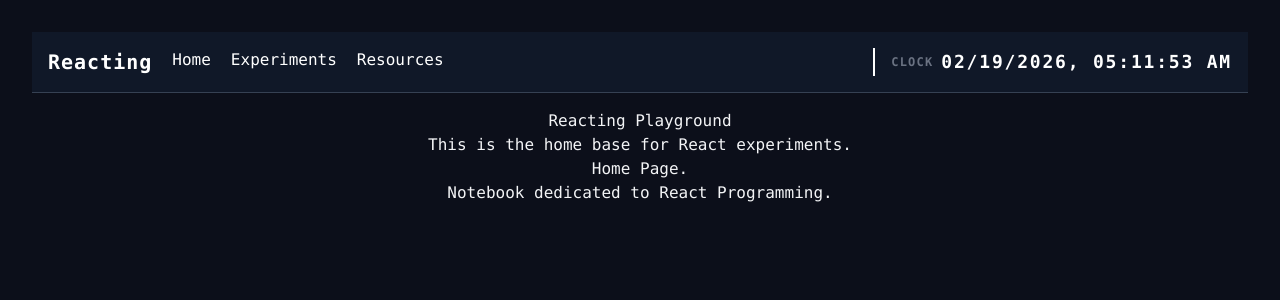
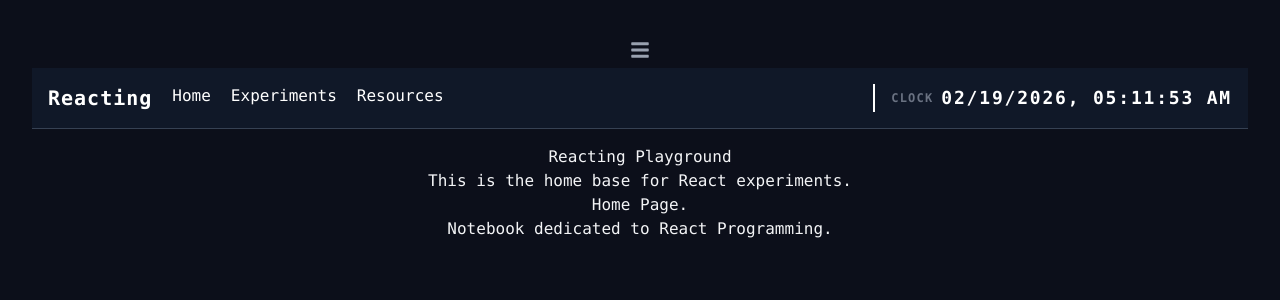
Before and after one commit to PythonButcher/reacting, a React (Vite) app: page / in a window 1280 px wide. Shown: the top 300 px of the page. Built offline with nearby package versions, Linux system fonts and the light colour scheme.

Commit message:
sidebar work
working on getting the pop out side bar setup

```diff
--- a/package.json
+++ b/package.json
@@ -14,11 +14,14 @@
     "axios": "^1.13.5",
     "react": "^19.2.0",
     "react-dom": "^19.2.0",
+    "react-icons": "^5.5.0",
     "react-router-dom": "^7.13.0",
     "tailwindcss": "^4.1.18"
   },
   "devDependencies": {
     "@eslint/js": "^9.39.1",
+    "@mui/icons-material": "^7.0.2",
+    "@mui/material": "^7.0.2",
     "@types/react": "^19.2.5",
     "@types/react-dom": "^19.2.3",
     "@vitejs/plugin-react": "^5.1.1",
--- a/src/components/menu/MenuBar.jsx
+++ b/src/components/menu/MenuBar.jsx
@@ -3,11 +3,24 @@ import React from 'react'
 import DateClock from '../features/SystemClock'
 import { NavLink } from 'react-router-dom'
 
+import {FaBars} from 'react-icons/fa';
+
 
 
 const MenuBar = () => {
   return (
-    // THE SHELF: Flex container that spreads items apart
+    <>
+      <div className="flex items-center justify-center">
+        <button
+          className="p-2 text-gray-400 hover:text-white hover:bg-gray-800 rounded-md transition-colors"
+          title="Sidebar"
+          onClick={() => setActiveDropdown(prev => prev === 'stats' ? null : 'stats')}
+        >
+          <FaBars className="text-xl" />
+        </button>
+      </div>
+
+      {/* THE SHELF: Flex container that spreads items apart */}
       <nav className="flex justify-between items-center w-full p-4 bg-gray-900 text-white border-b border-gray-700">
 
         {/* LEFT SIDE: Future Navigation Items */}
@@ -24,9 +37,9 @@ const MenuBar = () => {
           {/* 2. Plug in your appliance */}
           <DateClock />
         </div>
-
       </nav>
-  )
+    </>
+  );
 }
 
-export default MenuBar
+export default MenuBar;
```
Also changed, not shown: 1 other file (tests, documents, lock files or other folders). Lines whose indentation alone changed are shown as unchanged.
